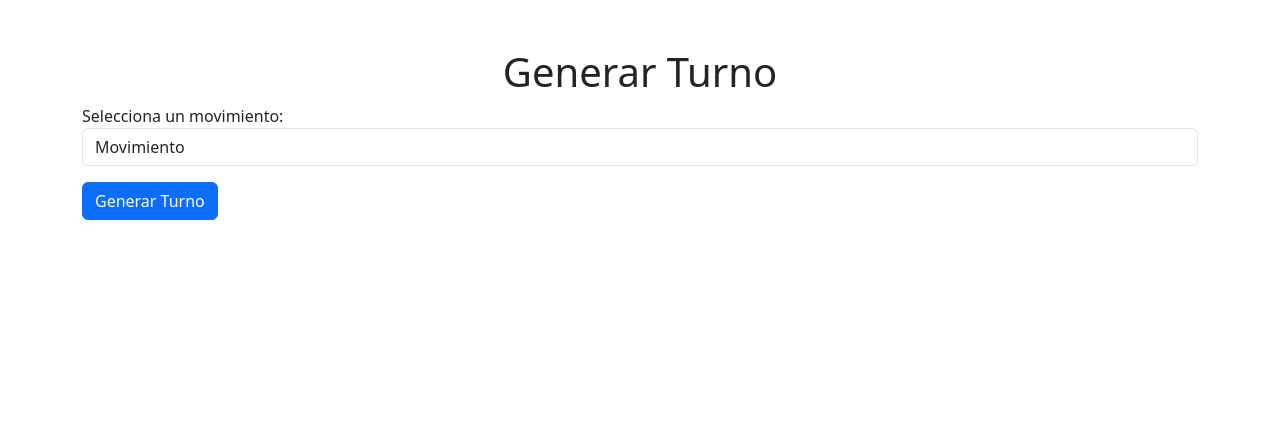
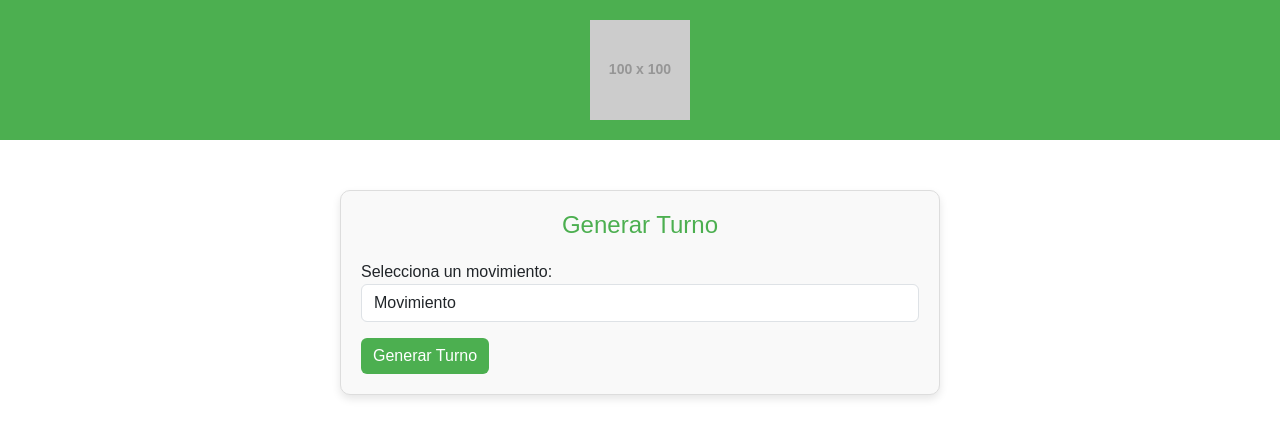
Before and after one commit to AntonioDominguezOrtega/Dashboard, a Django app: page /generar-turno/ in a window 1280 px wide. Shown: the top 438 px of the page. Run offline with Django 5.2, Linux system fonts and the light colour scheme; grey boxes labelled with a size stand in for pictures from a placeholder-image service; some libraries are stand-ins or nearby versions.

Commit message:
Agregando estilos a generar turno

```diff
--- a/dashboard/templates/dashboard/generar_turno.html
+++ b/dashboard/templates/dashboard/generar_turno.html
@@ -3,11 +3,53 @@
 <head>
     <meta charset="UTF-8">
     <meta name="viewport" content="width=device-width, initial-scale=1.0">
-    <title>Generar Turno o Agendar Cita</title>
+    <title>Generar Turno</title>
+    <link href="https://cdnjs.cloudflare.com/ajax/libs/font-awesome/5.15.3/css/all.min.css" rel="stylesheet"/>
     <link rel="stylesheet" href="https://cdn.jsdelivr.net/npm/bootstrap@5.3.0-alpha3/dist/css/bootstrap.min.css">
+    <style>
+        body {
+            font-family: Arial, sans-serif;
+            background-color: #ffffff;
+            margin: 0;
+            padding: 0;
+        }
+        .header {
+            background-color: #4CAF50;
+            padding: 20px;
+            text-align: center;
+        }
+        .header img {
+            width: 100px;
+            height: auto;
+        }
+        .container {
+            margin-top: 50px;
+            max-width: 600px;
+            padding: 20px;
+            background-color: #f9f9f9;
+            border: 1px solid #ddd;
+            border-radius: 10px;
+            box-shadow: 0 4px 8px rgba(0, 0, 0, 0.1);
+        }
+        .container h1 {
+            color: #4CAF50;
+            font-size: 24px;
+            margin-bottom: 20px;
+        }
+        .btn-primary {
+            background-color: #4CAF50;
+            border: none;
+        }
+        .btn-primary:hover {
+            background-color: #45a049;
+        }
+    </style>
 </head>
 <body>
-    <div class="container mt-5">
+    <div class="header">
+        <img alt="Banco Azteca logo" src="https://placehold.co/100x100"/>
+    </div>
+    <div class="container">
         <h1 class="text-center">Generar Turno</h1>
         <form method="post">
             {% csrf_token %}
```
